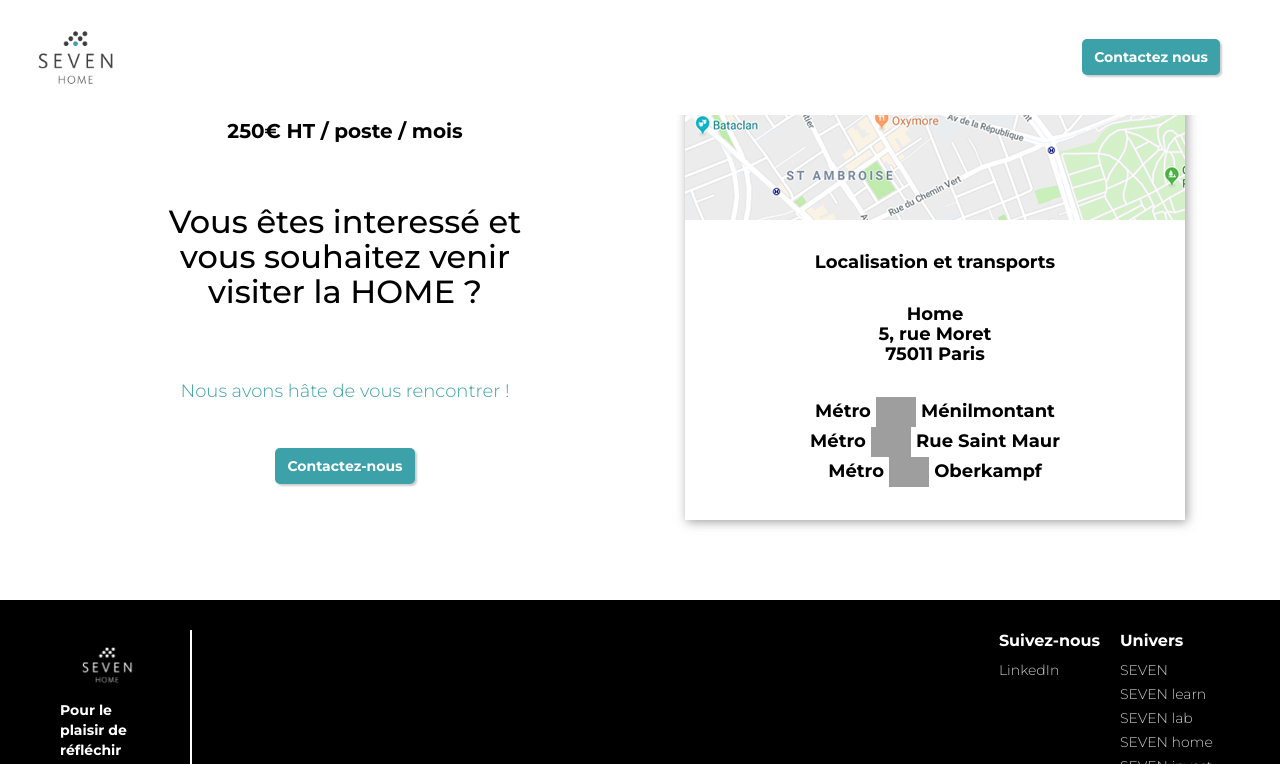
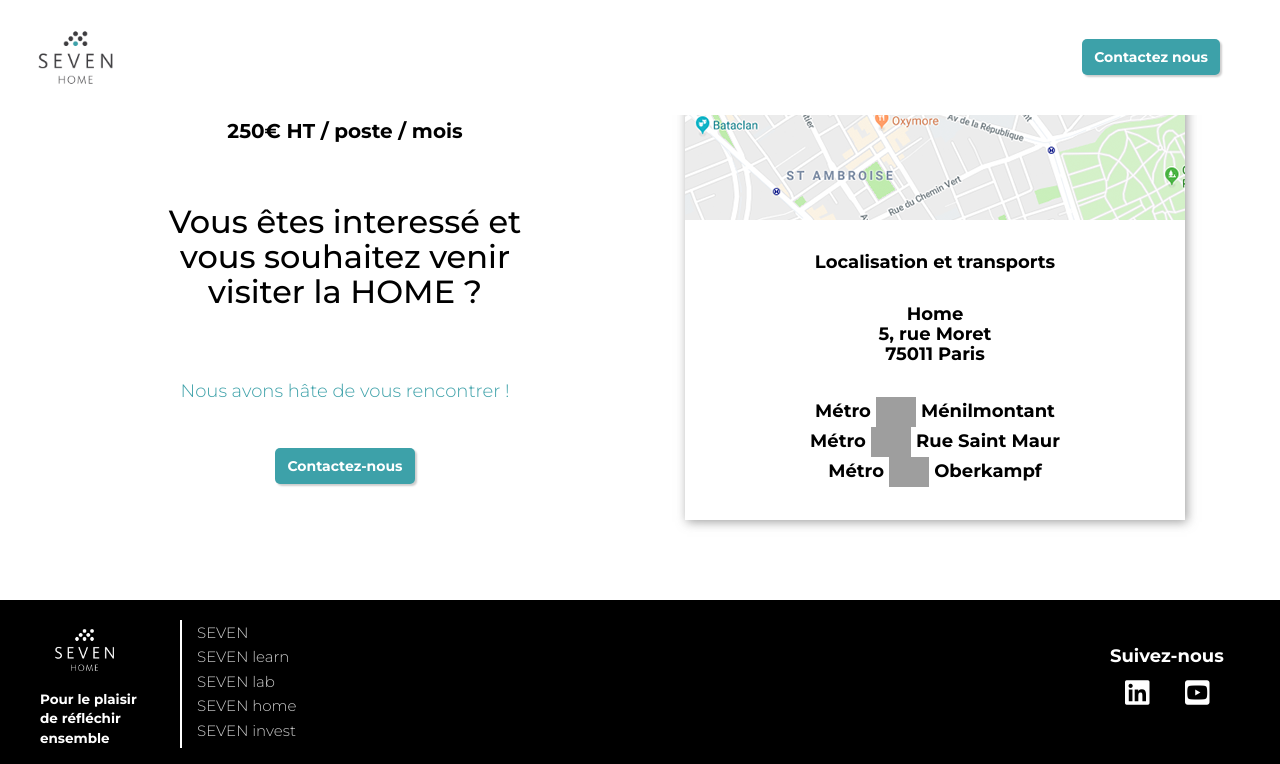
Before and after one commit to Seven2018/home.byseven.co_jekyll, a Jekyll site: the page built from index.md, in a window 1280 px wide and 900 px high, scrolled down 2750 px, cut to the strip 0-764 px from the top of the window. Built offline with Jekyll 4.4.1, drawn with Linux system fonts in a browser that asks for light colours; nearby versions of some CDN libraries; grey boxes are pictures that could not be loaded.

Commit message:
home update

```diff
--- a/_layouts/home.html
+++ b/_layouts/home.html
@@ -131,22 +131,23 @@
     <img src="/assets/img/SEVENLOGO_HOME_WHITE.png" alt="" id='seven-logo-footer' class='footer-lab-links-title'>
     <p>Pour le plaisir de réfléchir ensemble</p>
   </div>
-  <div class="flex-row-between-start">
-    <div class="footer-lab-media footer-lab-links-1">
-      <p>Suivez-nous</p>
-      <div class="footer-lab-media-icons">
-        <a class='footer-links footer-link-linkedin'>LinkedIn</a>
-  <!--       <img src="/assets/img/LOGO_FB.png" alt="">
-        <img src="/assets/img/LOGO_INSTA.png" alt=""> -->
-      </div>
-    </div>
+  <div class="footer-elements">
     <div class="footer-lab-links footer-lab-links-4">
-      <p>Univers</p>
       <a href="https://byseven.co" target="_blank">SEVEN</a>
       <a href="https://learn.byseven.co" target="_blank">SEVEN learn</a>
       <a href="https://learn.byseven.co/lab" target="_blank">SEVEN lab</a>
       <a href="https://home.byseven.co" target="_blank">SEVEN home</a>
       <a href="https://invest.byseven.co" target="_blank">SEVEN invest</a>
+    </div>
+    <div class="footer-lab-media footer-lab-links-1">
+      <p>Suivez-nous</p>
+      <div class="footer-lab-media-icons">
+        <a href='https://fr.linkedin.com/company/learnbyseven' target='_blank'><i class="fab fa-linkedin fa-2x"></i></a>
+        <a href='https://fr.linkedin.com/company/learnbyseven' target='_blank'><i class="fab fa-youtube-square fa-2x"></i></a>
+
+  <!--       <img src="/assets/img/LOGO_FB.png" alt="">
+        <img src="/assets/img/LOGO_INSTA.png" alt=""> -->
+      </div>
     </div>
   </div>
 <!--   <div class="footer-lab-links footer-lab-links-2">
--- a/_sass/layout/footer.scss
+++ b/_sass/layout/footer.scss
@@ -1,8 +1,7 @@
 .footer-lab-seven {
   width: 100%;
-  min-height: 200px;
+  max-height: 180px;
   display: flex;
-  justify-content: space-between;
   align-items: flex-start;
   background-color: rgb(0,0,0);
   padding: 2rem;
@@ -16,30 +15,35 @@
   }
 
   a {
+    margin-left: 15px !important;
+    margin-top: 2px;
+    margin-bottom: 1px;
     width: 100px;
     font-family: 'Montserrat';
     font-weight: 300;
-    font-size: 1.4rem;
-    line-height: 1.4rem;
+    font-size: 1.5rem;
     color: rgba(255,255,255,0.8);
-    margin: 0;
-
     &:hover {
       color: rgba(255,255,255,1);
     }
   }
 
-  p, a {
+  p {
     margin-bottom: 1rem;
   }
 
+  .footer-elements {
+    display: flex;
+    justify-content: space-between;
+    width: 100%;
+  }
+
   @include from-medium {
-    height: 160px;
     // padding: 3rem 10rem 3rem 6rem;
-    padding: 3rem 6rem;
+    padding: 2rem 4rem;
     display: flex;
     flex-direction: row;
-    justify-content: space-between;
+
     align-items: flex-start;
   }
 }
@@ -50,26 +54,23 @@
   flex-direction: column;
   justify-content: flex-start;
   align-items: flex-start;
-
+  border-right: 2px solid white;
+  padding-right: 2rem;
   img {
     margin-bottom: 1rem;
   }
 
   p {
     font-family: 'Montserrat';
-    font-size: 14px;
+    font-size: 13.5px;
     // width: auto;
     margin: 0;
   }
 
   @include from-medium {
     border-right: 2px solid white;
-    padding-right: 3rem;
+    padding-right: 4rem;
     margin-bottom: 0;
-
-    img {
-      margin: 1rem;
-    }
   }
 }
 
@@ -82,18 +83,23 @@
 }
 
 #seven-logo-footer {
-  height: 5rem;
+  height: 6rem;
 }
 
 .footer-lab-media {
+  display: flex;
+  flex-direction: column;
+  justify-content: center;
+
   margin: 0 1rem;
 
   p {
+    font-size: 1.8rem;
     width: auto;
   }
 
   @include from-medium {
-    margin: 0 2rem 0 0;
+    margin-bottom: 10px;
   }
 }
 
@@ -103,7 +109,7 @@
   flex-direction: row;
   justify-content: space-between;
   align-items: center;
-  width: 90px;
+  width: 120px;
 
   a {
     margin: 0;
@@ -112,9 +118,7 @@
     font-size: 14px;
     font-family: 'Montserrat';
     font-weight: 300;
-    i {
-      font-size: 14px;
-    }
+    color: white;
 
     &:hover {
       color: #95B9DB;
```
Also changed, not shown: 3 other files.
